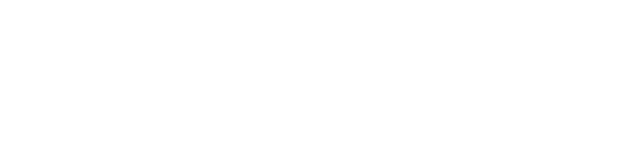
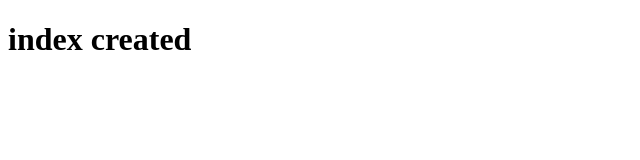
Before and after one commit to Sury0803/Ingenuity-Training-HTML, a plain HTML site: page index.html in a window 1280 px wide. Shown: the whole page, without its empty margins (0-640 px from the left). Drawn offline with Linux system fonts and the light colour scheme.

Commit message:
index file created

```diff
--- a/index.html
+++ b/index.html
@@ -7,6 +7,6 @@
     <title>Suryansh Saxena</title>
 </head>
 <body>
-
+    <h1>index created</h1>
 </body>
 </html>
```
